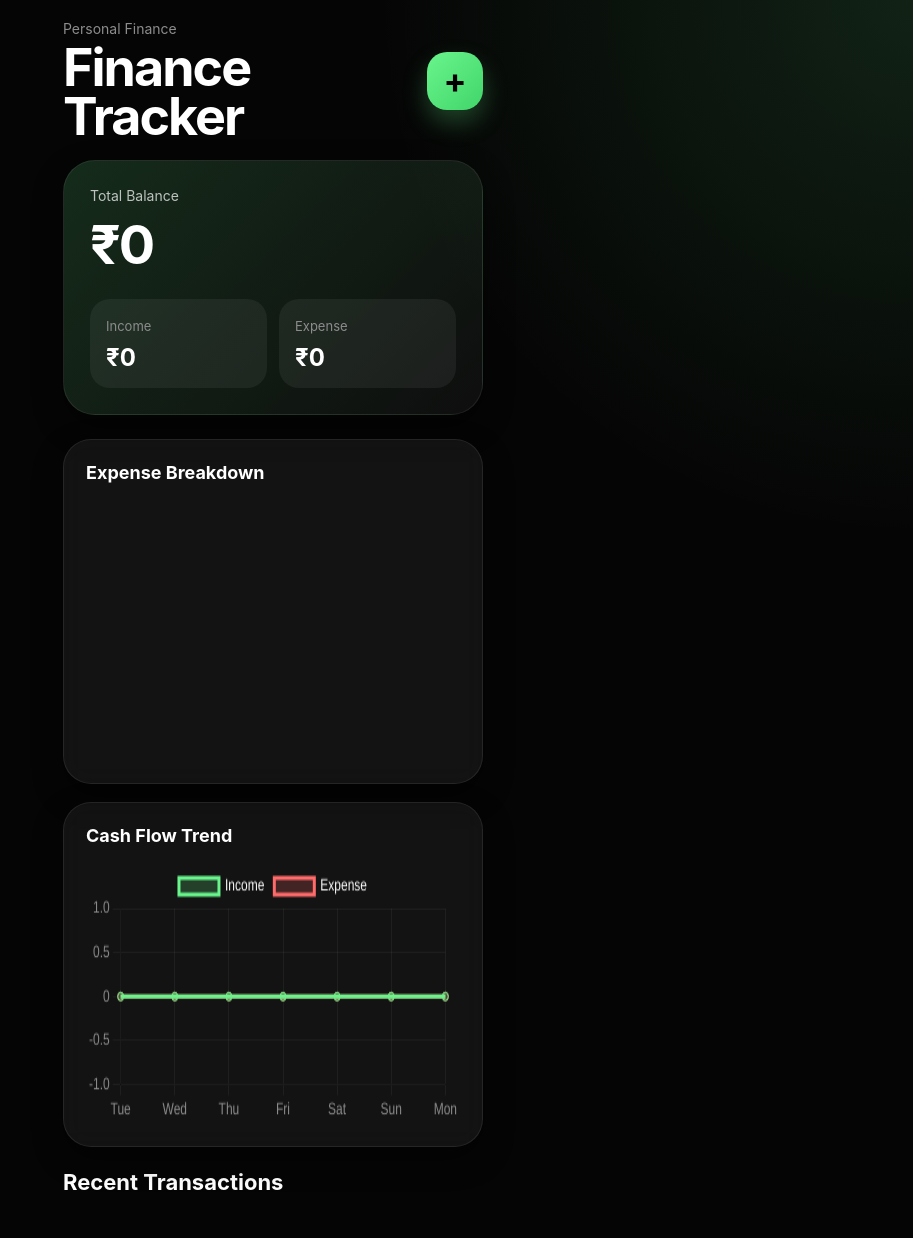
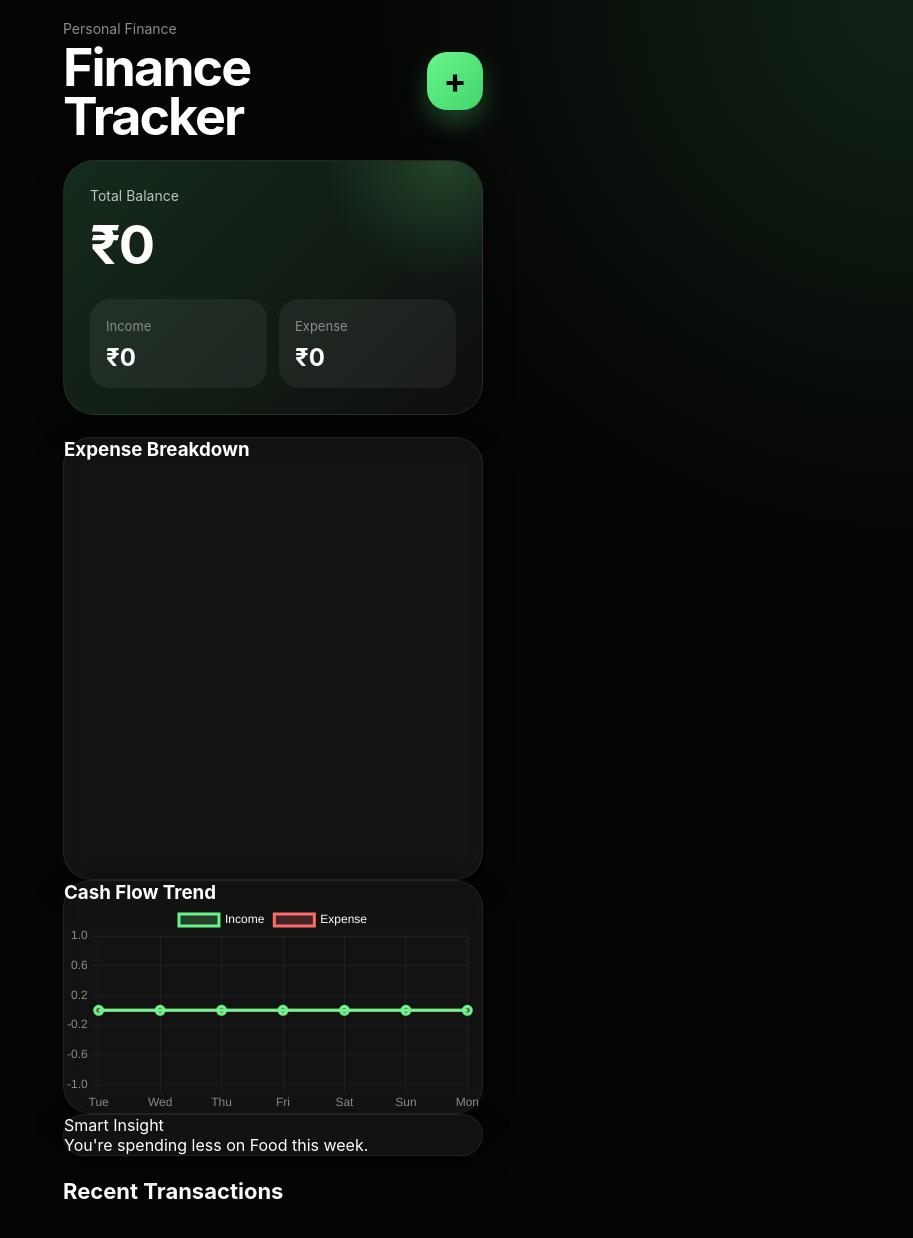
Before and after one commit to shashank364/finance-tracker, a plain HTML site: page index.html in a window 1280 px wide. Shown: the whole page, without its empty margins (367-1280 px from the left). Drawn offline with nearby package versions, Linux system fonts and the light colour scheme.

Commit message:
fifth-commit

```diff
--- a/css/analytics.css
+++ b/css/analytics.css
@@ -1,4 +1,4 @@
-.analytics-grid {
+/* .analytics-grid {
   display: grid;
   gap: 18px;
 
@@ -28,15 +28,9 @@
   background:
     linear-gradient(
       135deg,
-      rgba(255,255,255,0.08),
-      rgba(105,245,140,0.08)
+      rgba(105,245,140,0.08),
+      rgba(255,255,255,0.03)
     );
-
-  border-radius: 28px;
-
-  border: 1px solid rgba(255,255,255,0.08);
-
-  backdrop-filter: blur(12px);
 }
 
 .insight-label {
@@ -44,11 +38,13 @@
 
   font-size: 13px;
 
-  margin-bottom: 8px;
+  margin-bottom: 10px;
 }
 
 .insight-value {
   font-size: 18px;
 
   line-height: 1.5;
-}
+
+  font-weight: 600;
+} */
--- a/css/dashboard.css
+++ b/css/dashboard.css
@@ -34,11 +34,9 @@ h1 {
     border-radius: 20px;
 
     background:
-    linear-gradient(
-      135deg,
+        linear-gradient(135deg,
             var(--green),
-      var(--green-dark)
-    );
+            var(--green-dark));
 
     color: black;
 
@@ -46,7 +44,17 @@ h1 {
     font-weight: 700;
 
     box-shadow:
-    0 12px 24px rgba(105,245,140,0.25);
+        0 12px 24px rgba(105, 245, 140, 0.25);
+    transition:
+        transform 0.2s ease,
+        box-shadow 0.2s ease;
+}
+
+.add-btn:hover {
+    transform: scale(1.04);
+
+    box-shadow:
+        0 18px 34px rgba(105, 245, 140, 0.35);
 }
 
 .balance-card {
@@ -55,19 +63,38 @@ h1 {
     border-radius: 32px;
 
     background:
-    linear-gradient(
-      135deg,
-      rgba(105,245,140,0.16),
-      rgba(255,255,255,0.04)
-    );
+        linear-gradient(135deg,
+            rgba(105, 245, 140, 0.16),
+            rgba(255, 255, 255, 0.04));
 
-  border: 1px solid rgba(255,255,255,0.08);
+    border: 1px solid rgba(255, 255, 255, 0.08);
 
     box-shadow: var(--shadow);
+    position: relative;
+    overflow: hidden;
+}
+
+.balance-card::before {
+    content: '';
+
+    position: absolute;
+
+    width: 240px;
+    height: 240px;
+
+    background:
+        radial-gradient(circle,
+            rgba(105, 245, 140, 0.18),
+            transparent 70%);
+
+    top: -120px;
+    right: -80px;
+
+    pointer-events: none;
 }
 
 .balance-card p {
-  color: rgba(255,255,255,0.72);
+    color: rgba(255, 255, 255, 0.72);
 
     font-size: 14px;
 }
@@ -92,7 +119,7 @@ h1 {
 
 .balance-stats div {
     background:
-    rgba(255,255,255,0.06);
+        rgba(255, 255, 255, 0.06);
 
     padding: 16px;
 
@@ -140,6 +167,16 @@ h1 {
     background: var(--card);
 
     border: 1px solid var(--border);
+    transition:
+        transform 0.2s ease,
+        background 0.2s ease;
+}
+
+.transaction-item:hover {
+    transform: translateY(-2px);
+
+    background:
+        rgba(255, 255, 255, 0.08);
 }
 
 .transaction-left {
@@ -162,7 +199,7 @@ h1 {
     justify-content: center;
 
     background:
-    rgba(255,255,255,0.06);
+        rgba(255, 255, 255, 0.06);
 
     font-size: 22px;
 }
--- a/index.html
+++ b/index.html
@@ -86,6 +86,18 @@
 
     </section>
 
+    <section class="insight-card card">
+
+  <div class="insight-label">
+    Smart Insight
+  </div>
+
+  <div class="insight-value">
+    You're spending less on Food this week.
+  </div>
+
+</section>
+
     <section class="transactions-section">
 
       <div class="section-header">
--- a/js/charts.js
+++ b/js/charts.js
@@ -2,9 +2,7 @@ let donutChart;
 let cashflowChart;
 
 export function renderExpenseChart(data) {
-
-  const ctx = document
-    .getElementById('expenseDonut');
+  const ctx = document.getElementById("expenseDonut");
 
   const labels = Object.keys(data);
 
@@ -15,8 +13,28 @@ export function renderExpenseChart(data) {
   }
 
   donutChart = new Chart(ctx, {
+    options: {
+      cutout: "72%",
 
-    type: 'doughnut',
+      animation: {
+        animateRotate: true,
+        duration: 1200,
+      },
+
+      plugins: {
+        legend: {
+          position: "top",
+
+          labels: {
+            color: "white",
+            padding: 18,
+            usePointStyle: true,
+            pointStyle: "circle",
+          },
+        },
+      },
+    },
+    type: "doughnut",
 
     data: {
       labels,
@@ -26,132 +44,118 @@ export function renderExpenseChart(data) {
           data: values,
 
           backgroundColor: [
-            '#69F58C',
-            '#5DA9FF',
-            '#FFB84D',
-            '#FF6B9D',
-            '#B388FF',
-            '#FF6B6B',
-            '#4DD0E1',
-            '#9575CD'
+            "#69F58C",
+            "#5DA9FF",
+            "#FFB84D",
+            "#FF6B9D",
+            "#B388FF",
+            "#FF6B6B",
+            "#4DD0E1",
+            "#9575CD",
           ],
 
-          borderWidth: 0
-        }
-      ]
+          borderWidth: 0,
+          pointRadius: 4,
+          pointHoverRadius: 6,
+          borderWidth: 3,
+        },
+      ],
     },
 
     options: {
-
       responsive: true,
 
       plugins: {
-
         legend: {
           labels: {
-            color: 'white'
-          }
-        }
-
-      }
-
-    }
-
+            color: "white",
+          },
+        },
+      },
+    },
   });
-
 }
 
 export function renderCashflowChart(data) {
-
-  const ctx = document
-    .getElementById('cashflowChart');
+  const ctx = document.getElementById("cashflowChart");
 
   if (cashflowChart) {
     cashflowChart.destroy();
   }
 
   cashflowChart = new Chart(ctx, {
-
-    type: 'line',
+    type: "line",
 
     data: {
-
-      labels: data.map(d => d.day),
+      labels: data.map((d) => d.day),
 
       datasets: [
+        {
+          label: "Income",
 
-        {
-          label: 'Income',
+          data: data.map((d) => d.income),
 
-          data: data.map(d => d.income),
+          borderColor: "#69F58C",
 
-          borderColor: '#69F58C',
-
-          backgroundColor: 'rgba(105,245,140,0.2)',
+          backgroundColor: "rgba(105,245,140,0.2)",
 
           tension: 0.4,
 
-          fill: true
+          fill: true,
+
+          pointRadius: 4,
+          pointHoverRadius: 6,
+          borderWidth: 3,
         },
 
         {
-          label: 'Expense',
+          label: "Expense",
 
-          data: data.map(d => d.expense),
+          data: data.map((d) => d.expense),
 
-          borderColor: '#FF6B6B',
+          borderColor: "#FF6B6B",
 
-          backgroundColor: 'rgba(255,107,107,0.2)',
+          backgroundColor: "rgba(255,107,107,0.2)",
 
           tension: 0.4,
 
-          fill: true
-        }
-
-      ]
-
+          fill: true,
+        },
+      ],
     },
 
     options: {
-
       responsive: true,
 
       plugins: {
-
         legend: {
           labels: {
-            color: 'white'
-          }
-        }
-
+            color: "white",
+          },
+        },
       },
 
       scales: {
-
         x: {
           ticks: {
-            color: '#8C8C8C'
+            color: "#8C8C8C",
           },
 
           grid: {
-            color: 'rgba(255,255,255,0.05)'
-          }
+            color: "rgba(255,255,255,0.05)",
+          },
         },
 
         y: {
           ticks: {
-            color: '#8C8C8C'
+            color: "#8C8C8C",
           },
 
           grid: {
-            color: 'rgba(255,255,255,0.05)'
-          }
-        }
-
-      }
-
-    }
-
+            color: "rgba(255,255,255,0.05)",
+          },
+        },
+      },
+    },
   });
-
 }
```
Lines whose indentation alone changed are shown as unchanged.
